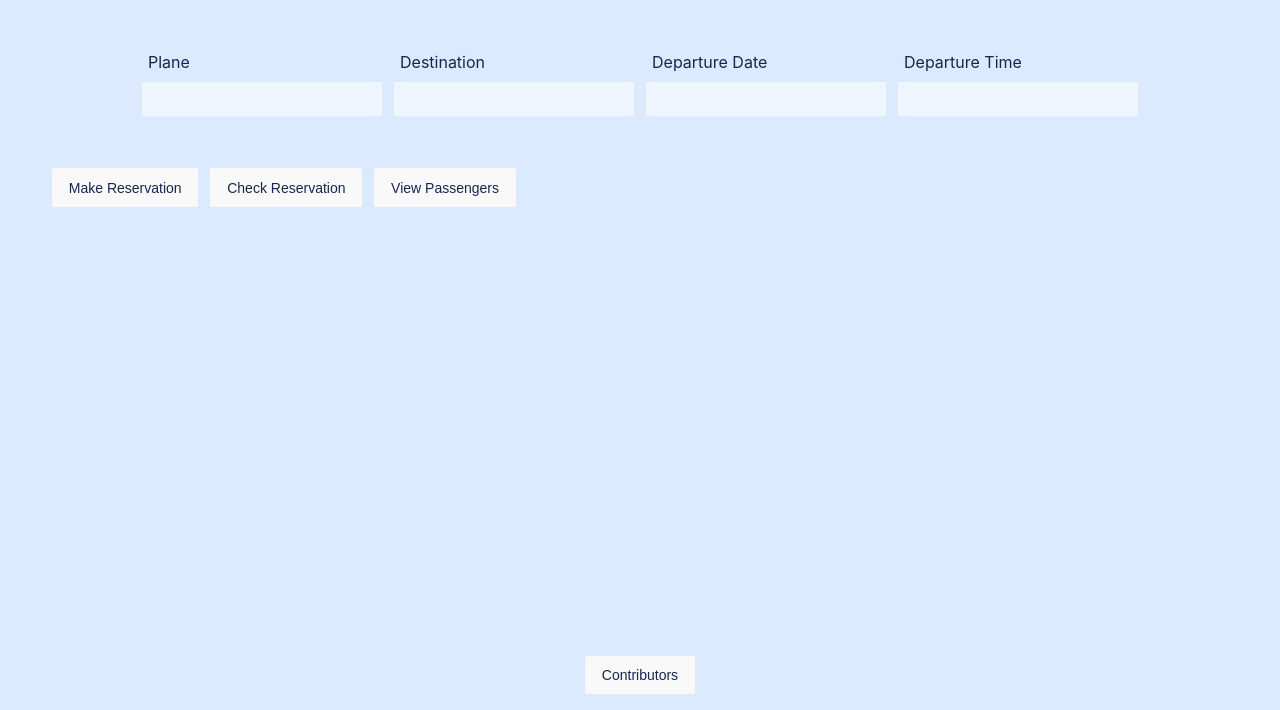
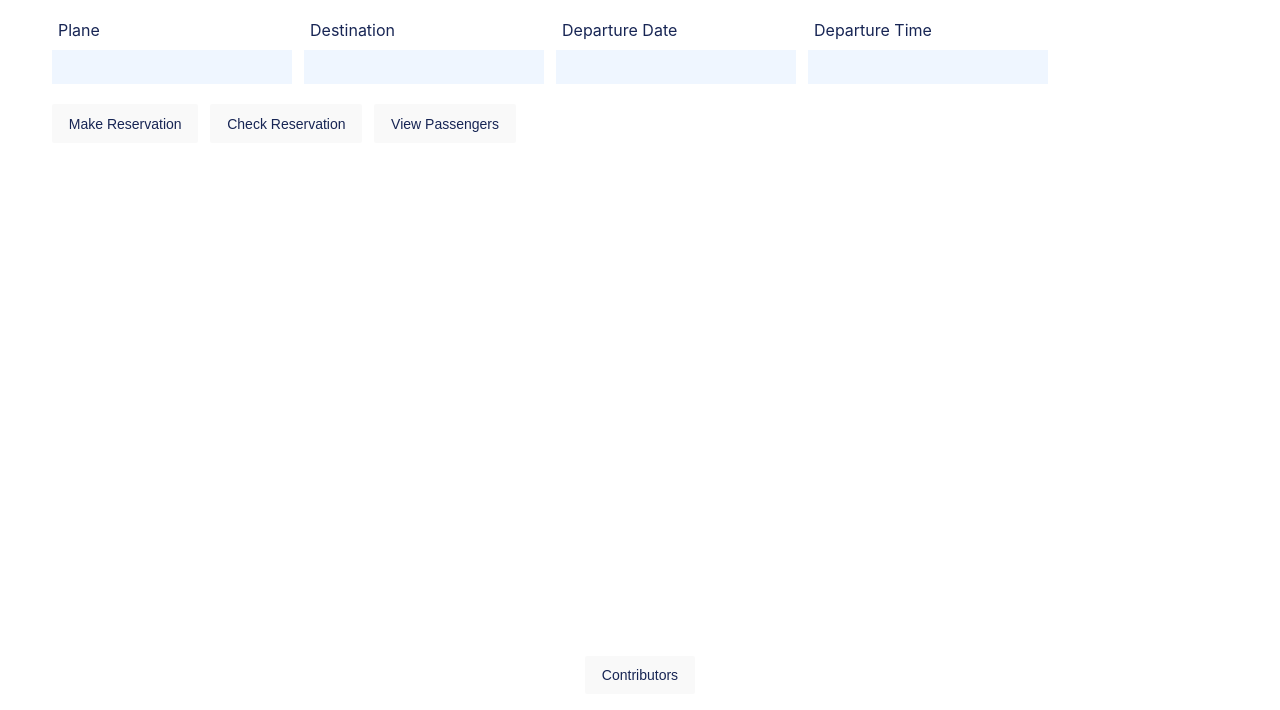
Before and after one commit to delmac-dev/ticket-reservation, a website built with Vite: page index.html in a window 1280 px wide. Shown: the part 90-800 px from the top of the page. Built offline with nearby package versions, Linux system fonts and the light colour scheme.

Commit message:
made edits

```diff
--- a/style.css
+++ b/style.css
@@ -1,5 +1,5 @@
 :root {
-  --bg-main: #dbeafe;
+  --bg-main: #fff;
   --bg-card: #eff6ff;
   --fg-main: #172554;
   --fg-secondary: #242424;
@@ -58,9 +58,10 @@ header h1{
   margin: 1em 0;
   padding: 2em 0;
   display: flex;
-  justify-content: center;
+  justify-content: start;
   align-items: center;
   gap: 12px;
+  padding: 0 12px;
 }
 
 #controls .control{
```
